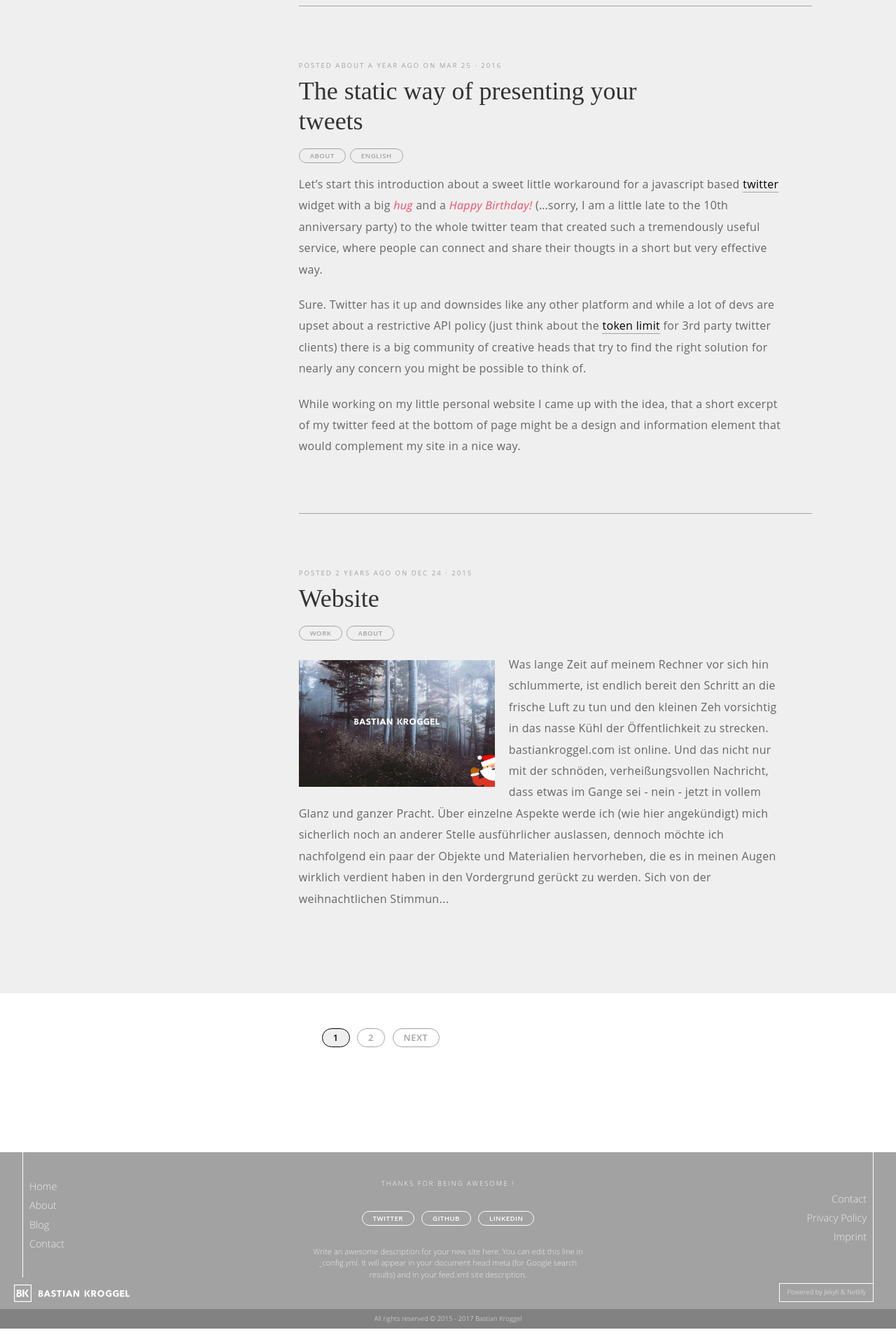
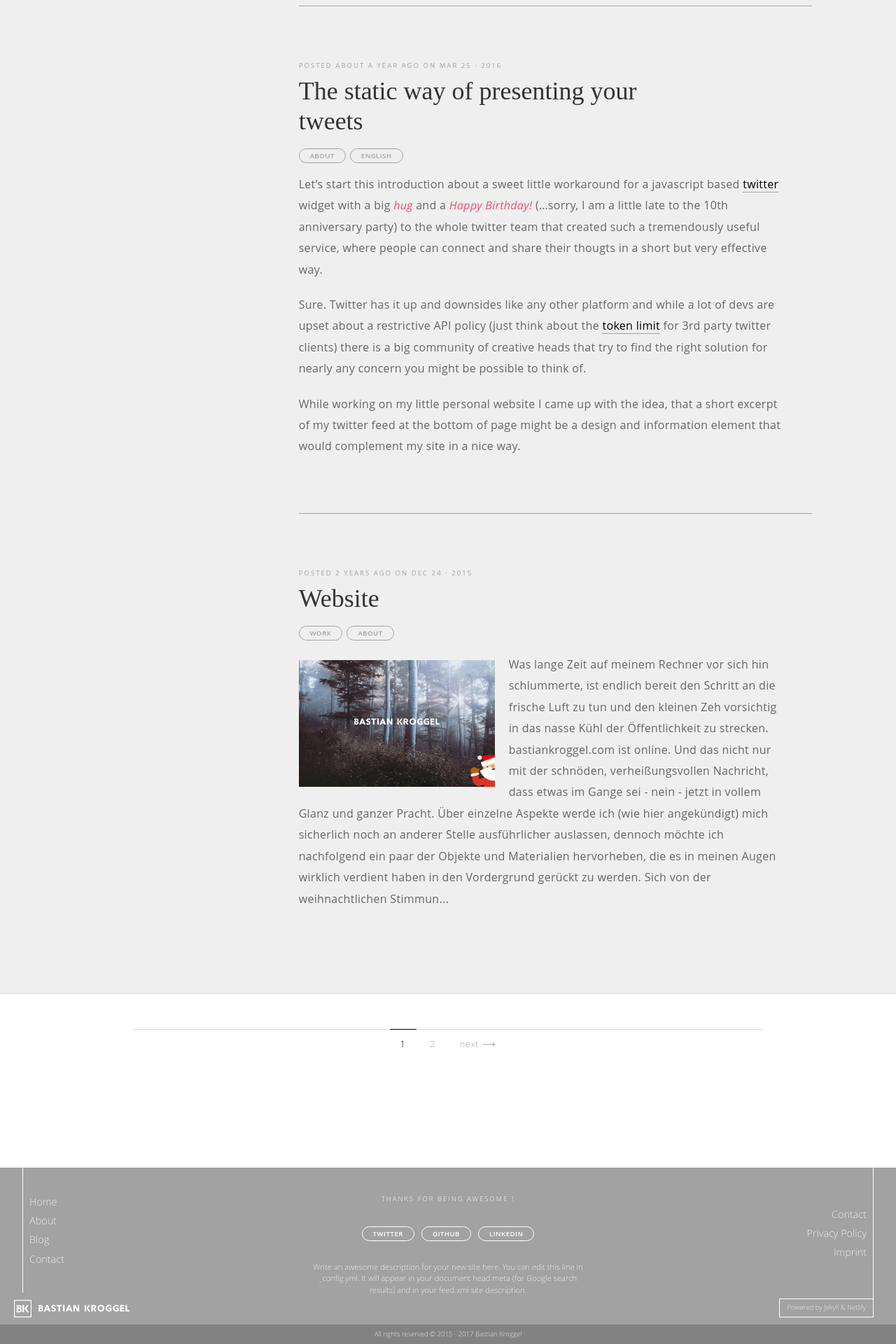
Before and after one commit to bkroggel/luzid, a Jekyll site: the page built from index.html, in a window 1280 px wide. Shown: the part 3870-5790 px from the top of the page at 70% size. Built offline with Jekyll 4.4.1, drawn with Linux system fonts in a browser that asks for light colours; nearby versions of some CDN libraries; some web fonts are replaced; the list of posts is cut into pages by our own code; comment, search, counter and statistics services are not loaded; before the commit the page ends 5768 px from its top, so only the background shows below that.

Commit message:
new pagination style

```diff
--- a/_sass/blog/_default.scss
+++ b/_sass/blog/_default.scss
@@ -69,6 +69,7 @@
   background-color: rgb(239, 239, 239);
   min-height: 800px;
   width: 100%;
+  border-bottom: 1px solid $slightly-darker;
   @include display_flex;
   flex-direction: column;
   &__navigation {
--- a/_sass/blog/_pagination.scss
+++ b/_sass/blog/_pagination.scss
@@ -180,35 +180,67 @@ $pages-item-active-color:   white !default;
 }
 
 .bk-pagination {
+  border-top: 1px solid $slightly-darker;
+  width: 900px;
+  max-width: 100%;
+  padding: 0;
+  margin: 0 auto;
   @include media-query($medium){
-    margin-left: calc(100% / 3);
     margin-top: 50px;
     margin-bottom: 150px;
   };
 }
 
-.pagination-item,
-a.pagination-item {
-  border: 1px solid $dark-color;
-  border-radius: 20px;
-  margin: 0 3px;
-  padding: 3px 15px;
+.bk-pagination ul {
+  text-align: center;
+  margin: 0;
+  padding: 0;
+  margin-top: -1px;
 }
 
-.current-page .pagination-item,
-.current-page .pagination-item span {
-  background-color: $main-color;
+.bk-pagination ul>li>a,
+.bk-pagination ul>li>span {
+  float: left;
+  padding: 11px 15px;
+  line-height: 19px;
+  text-decoration: none;
+  color: $dark-color;
+  border-top: 1px solid $slightly-darker;
+}
+
+.bk-pagination ul>li>a:hover,
+.bk-pagination ul>li>span:hover {
+  color: $darkest-color;
   border-color: $darkest-color;
+}
+
+.current-page .pagination-item {
+  cursor: default;
+  border-top: 1px solid $darkest-color;
   color: $darkest-color;
+
 }
 
 .pagination-item,
 a.pagination-item,
 .pages-indicator span {
   color: $dark-color;
-  font-family: "Open Sans","Source Sans Pro","Helvetica Neue",Arial,sans-serif;
-  font-weight: 600;
+  font-family: $sans-serif;
+  font-weight: 300;
   font-size: 0.8em;
   letter-spacing: 0.05em;
-  text-transform: uppercase;
 }
+
+.bk-pagination ul li.next a:after {
+  content:"\27F6";
+  font-weight: 300;
+  margin-left: 5px;
+  vertical-align: top;
+}
+
+.bk-pagination ul li.previous a:before {
+  content:"\27F5";
+  font-weight: 300;
+  margin-right: 5px;
+  vertical-align: top;
+}
--- a/_sass/defaults.scss
+++ b/_sass/defaults.scss
@@ -2,6 +2,7 @@
 
 $main-color: #EFEFEF;
 $dark-color: #A2A2A2;
+$slightly-darker: #dadada;
 $darkest-color: rgb(0,0,0);
 $blog-font-color: #4e4e4e;
 
```
